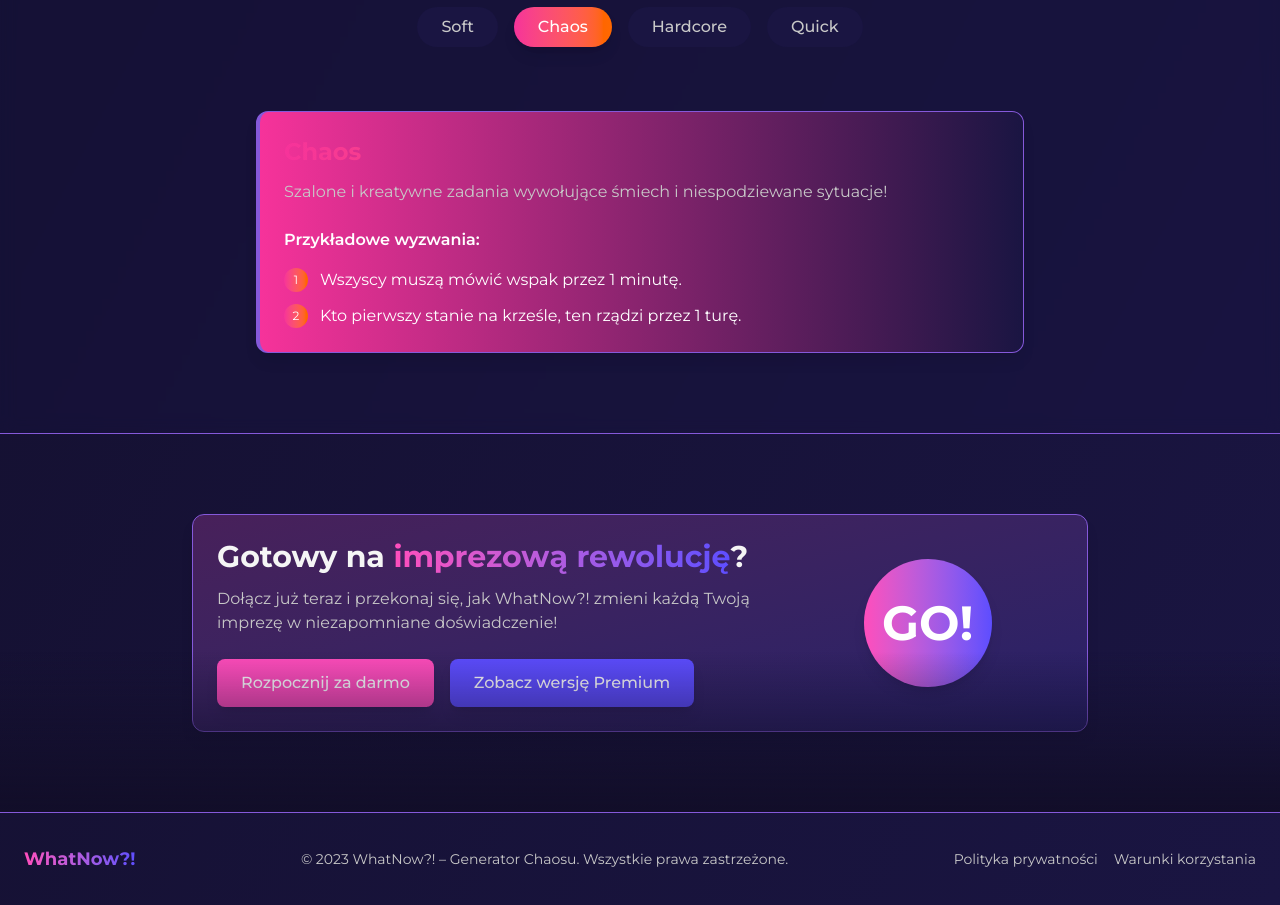
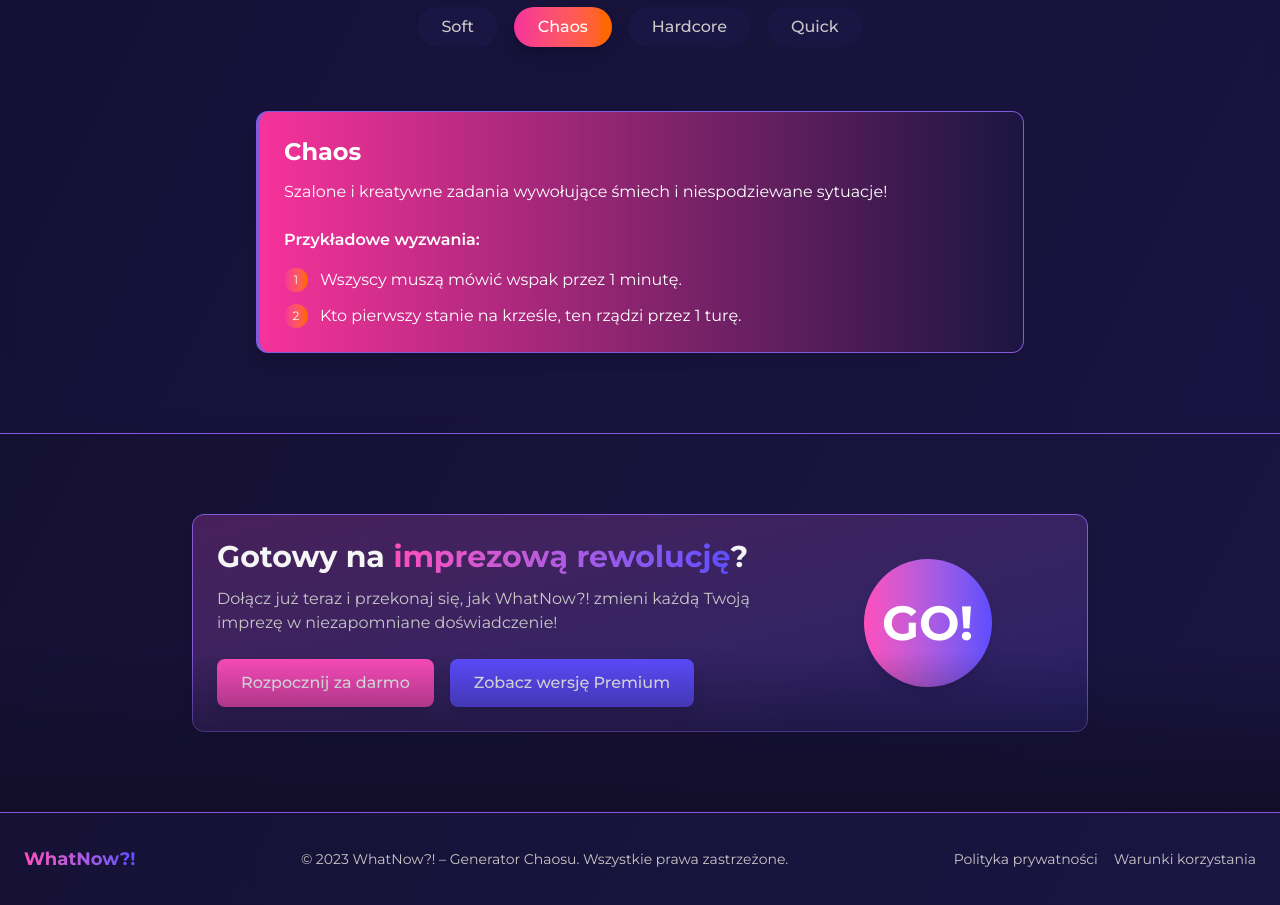
Before and after one commit to KPZ231/what-now-chaos, a Next.js app: page / in a window 1280 px wide. Shown: the part 1660-2565 px from the top of the page. Built offline with nearby package versions, Linux system fonts and the light colour scheme.

Commit message:
Refactor navigation links to use Next.js Link component for improved routing and update text colors for better visibility

```diff
--- a/src/app/page.js
+++ b/src/app/page.js
@@ -3,6 +3,7 @@
 import { motion } from "framer-motion";
 import { useState } from "react";
 import Image from "next/image";
+import Link from "next/link";
 
 // Animation variants
 const fadeIn = {
@@ -101,18 +102,18 @@ export default function Home() {
            transition={{ duration: 0.5, delay: 0.2 }}
            className="hidden md:flex gap-6 items-center"
          >
-           <a href="/" className="hover:text-[var(--primary)] transition-colors font-medium">
+           <Link href="/" className="hover:text-[var(--primary)] transition-colors font-medium">
              Start
-           </a>
-           <a href="/modes" className="hover:text-[var(--primary)] transition-colors">
+           </Link>
+           <Link href="/modes" className="hover:text-[var(--primary)] transition-colors">
              Tryby Gry
-           </a>
+           </Link>
            <a href="/about" className="hover:text-[var(--primary)] transition-colors">
              O Nas
            </a>
-           <a href="/premium" className="hover:text-[var(--accent)] transition-colors">
+           <Link href="/premium" className="hover:text-[var(--accent)] transition-colors">
              Premium
-           </a>
+           </Link>
            <motion.a
              whileHover={{ scale: 1.05 }}
              whileTap={{ scale: 0.95 }}
@@ -335,10 +336,10 @@ export default function Home() {
             transition={{ duration: 0.5 }}
             className={`card border-l-4 bg-gradient-to-r ${gameModes[activeMode].color}/10 max-w-3xl mx-auto`}
           >
-            <h3 className={`text-2xl font-bold mb-3 bg-clip-text text-transparent bg-gradient-to-r ${gameModes[activeMode].color}`}>
+            <h3 className={`text-2xl font-bold mb-3 text-white`}>
               {gameModes[activeMode].title}
             </h3>
-            <p className="text-[var(--text-gray)] mb-6">
+            <p className="text-white mb-6">
               {gameModes[activeMode].description}
             </p>
             <div className="space-y-4">
```
